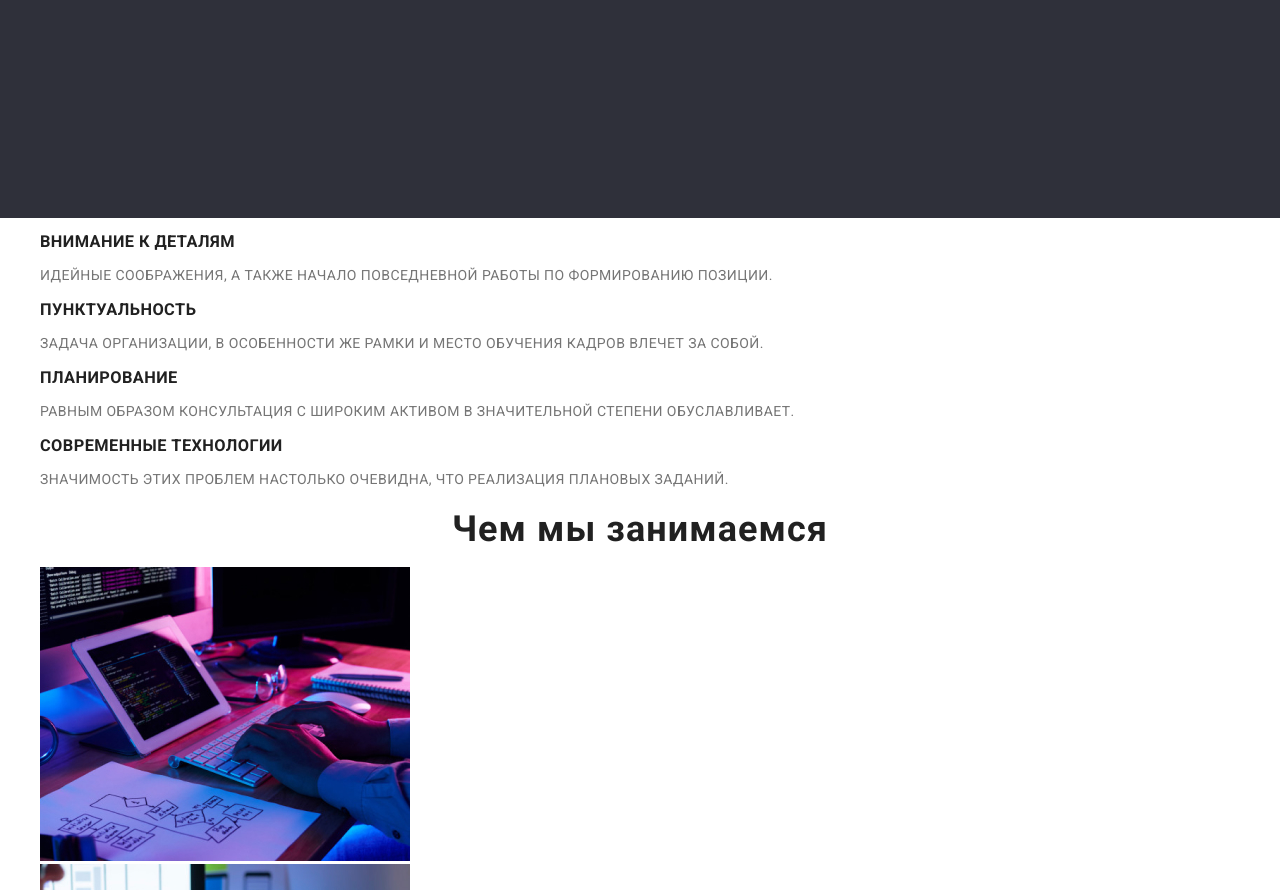
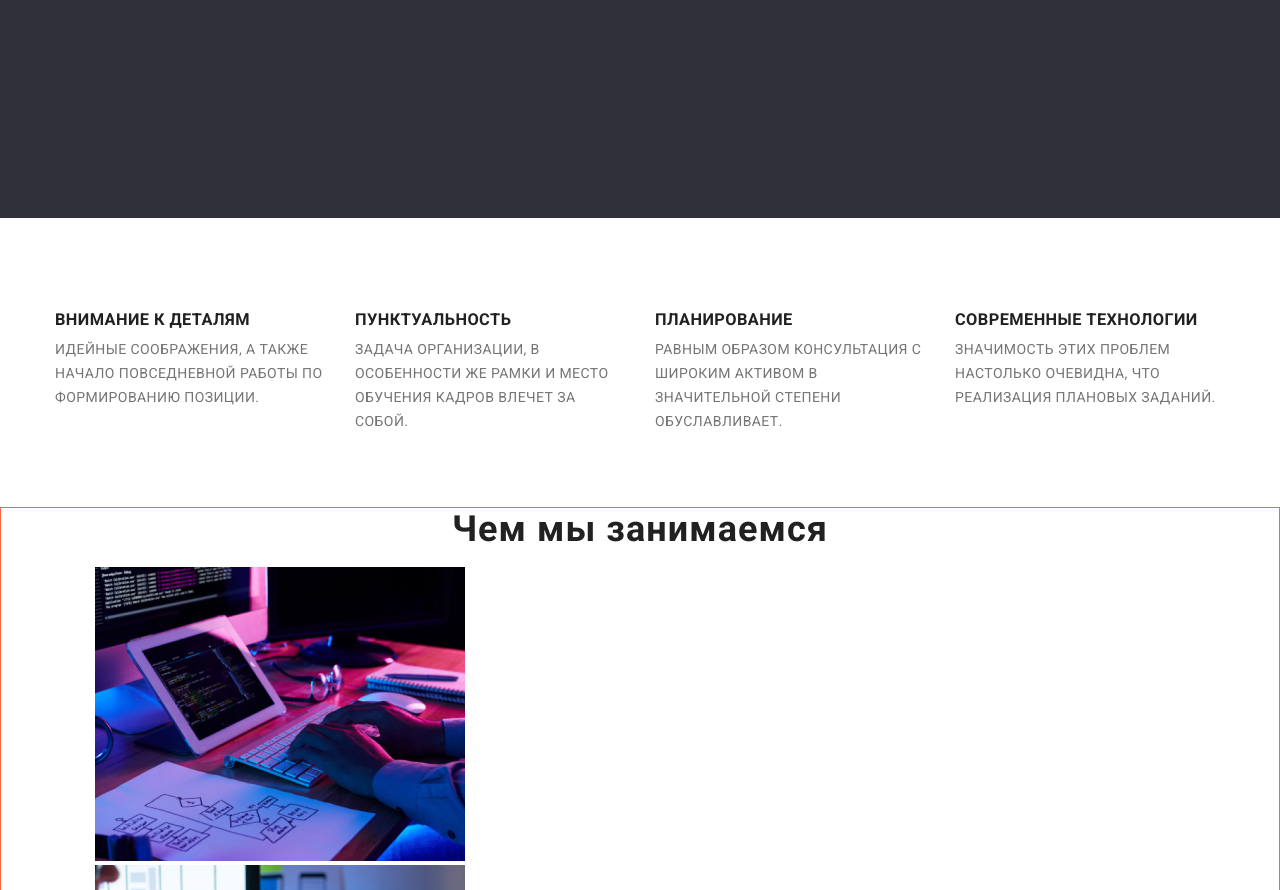
Before and after one commit to olexiychubok/goit-markup-hw-03, a plain HTML site: page index.html in a window 1280 px wide. Shown: the part 463-1353 px from the top of the page. Drawn offline with nearby package versions, Linux system fonts and the light colour scheme.

Commit message:
Створено позиціонування для features

```diff
--- a/css/common.css
+++ b/css/common.css
@@ -16,7 +16,8 @@ body {
 
 h1,
 h2,
-h3 {
+h3,
+p {
     margin: 0;
 }
 
--- a/css/mainpage.css
+++ b/css/mainpage.css
@@ -9,10 +9,6 @@
 
 .hero {
     background-color: var(--section);
-}
-
-.hero-main .container {
-    border: 1px solid tomato;
 }
 
 .hero-title {
@@ -67,6 +63,8 @@
     letter-spacing: 0.03em;
     text-transform: uppercase;
     color: var(--main-text);
+    width: 270px;
+    height: 101px;
 }
 
 .features-items .features-text {
@@ -79,7 +77,31 @@
     color: var(--link-text);
 }
 
+.features-list.link {
+    margin: 0px;
+    padding-top: 94px;
+    padding-bottom: 94px;
+    padding-left: 0px;
+    display: flex;
+}
+
+.features-items:nth-last-child(n+1) {
+    margin-left: 30px;
+}
+
+.features-items:first-child {
+    margin-left: 0px;
+}
+
+.features-item {
+    padding-bottom: 10px;
+}
+
 /* doing */
+
+.doing {
+    border: 1px solid tomato;
+}
 
 .doing-title {
     font-family: Roboto, sans-serif;
--- a/index.html
+++ b/index.html
@@ -35,12 +35,15 @@
     </header>
     <main>
         <div class="hero">
+        <div class="container">
             <section class="hero-main container">
                 <h1 class="hero-title">Эффективные решения для вашего бизнеса</h1>
                 <a class="button link" href="#">Заказать услугу</a>
             </section>
         </div>
+        </div>
         <section class="features">
+        <div class="container">
             <h2 class="features-title">Особенности</h2>
             <ul class="features-list link">
                 <li class="features-items">
@@ -60,8 +63,10 @@
                     <p class="features-text">Значимость этих проблем настолько очевидна, что реализация плановых заданий.</p>
                 </li>
             </ul>
+        </div>
         </section>
         <section class="doing">
+        <div class="container">
             <h2 class="doing-title">Чем мы занимаемся</h2>
             <ul class="doing-list link">
                 <li class="doing-img"><img src="img/box-1.jpg" alt="box-1" width="370">
@@ -71,8 +76,10 @@
                 <li class="doing-img"><img src="img/box-3.jpg" alt="box-3" width="370">
                 </li>
             </ul>
+        </div>
         </section>
         <section class="team">
+        <div class="container">
             <h2 class="team-title">Наша команда</h2>
             <ul class="team-list link">
                 <li>
@@ -96,15 +103,18 @@
                     <p  class="team-text">UI Designer</p>
                 </li>
             </ul>
+        </div>
         </section>
     </main>
     <footer class="footer">
+        <div class="container">
             <a class="logo link" href="index.html">Web<span class="logo-footer">Studio</span></a>
             <address class="address">
             <p class="address-text">г. Киев, пр-т Леси Украинки, 26</p>
             <a class="item link" href="mailto:info@devstudio.com">info@devstudio.com</a>
             <a class="item link" href="tel:+380961111111">+38 096 111 11 11</a>
             </address>
+        </div>
     </footer>
 </body>
 </html>
```
